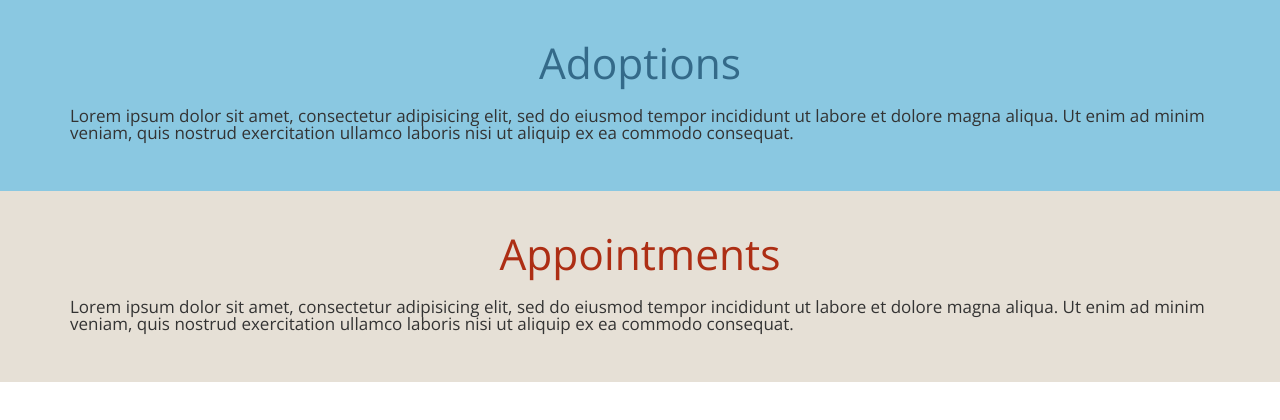
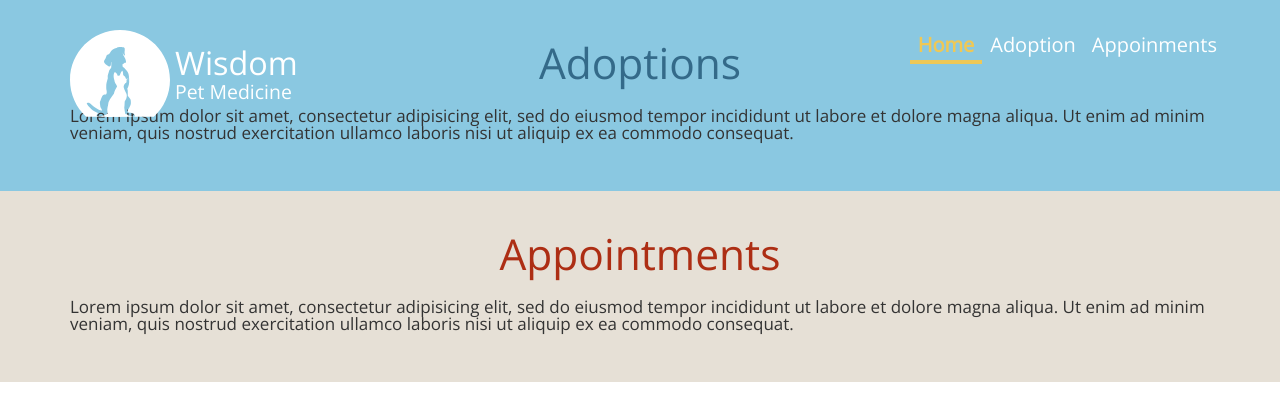
Before and after one commit to Galuz/Progressive_App, a website with bundled scripts: page app/index.html in a window 1280 px wide. Built offline with nearby package versions, Linux system fonts and the light colour scheme; files whose address does not match are found by name.

Commit message:
adding navbar

```diff
--- a/app/index.html
+++ b/app/index.html
@@ -14,9 +14,28 @@
 		<div class="progress-bar progress-bar-danger progress-bar-striped active" role="progressbar" style="width: 100%"></div>
 	</div>
 </div>
-<head>
-	<nav></nav>
-</head>
+<header>
+	<nav class="navbar navbar-default navbar-fixed-top" role="navigation">
+		<div class="container">
+			<div class="navbar-header">
+				<button type="button" class="navbar-toggle collapsed" data-toggle="collapse" data-taget="#collapse">
+				<span class="sr-only">Toggle Navigation</span>
+				<span class="icon-bar"></span>
+				<span class="icon-bar"></span>
+				<span class="icon-bar"></span>
+				</button>
+				<a class="navbar-brand" href="#slideshow"><h1>Wisdom <span class="subhead">Pet Medicine</span></h1></a>
+			</div><!--navbar Header-->
+			<div class="collapse navbar-collapse" id="collapse">
+				<ul class="nav navbar-nav navbar-right">
+					<li class="active"><a href="#slideshow">Home</a></li>
+					<li class=""><a href="#adoption">Adoption</a></li>
+					<li class=""><a href="#appointments">Appoinments</a></li>
+				</ul>
+			</div>
+		</div>
+	</nav>
+</header>
 <div id="slideshow-content"></div>
 <main>
 	<div class="page" id="adoption">
```
Also changed, not shown: README.md.
